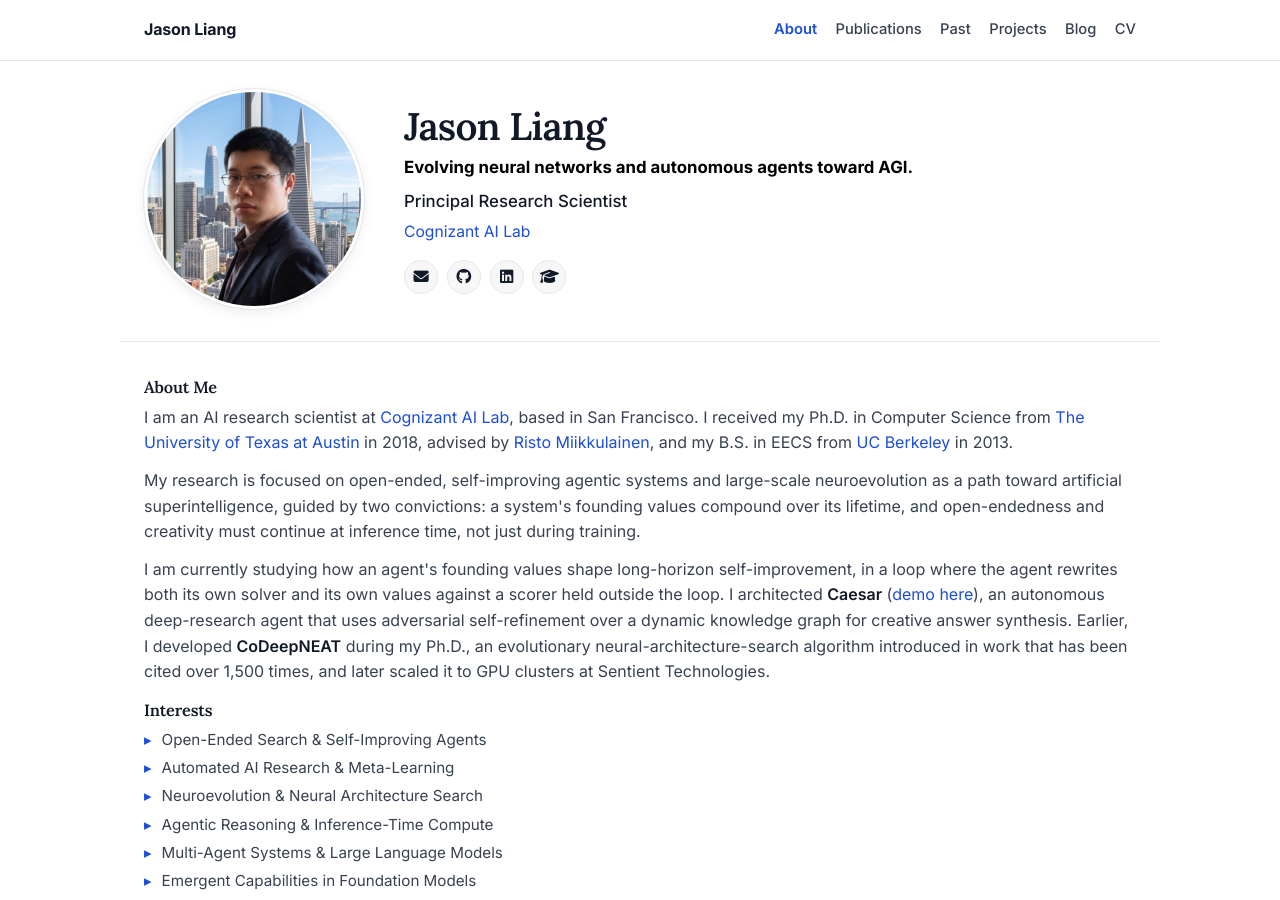
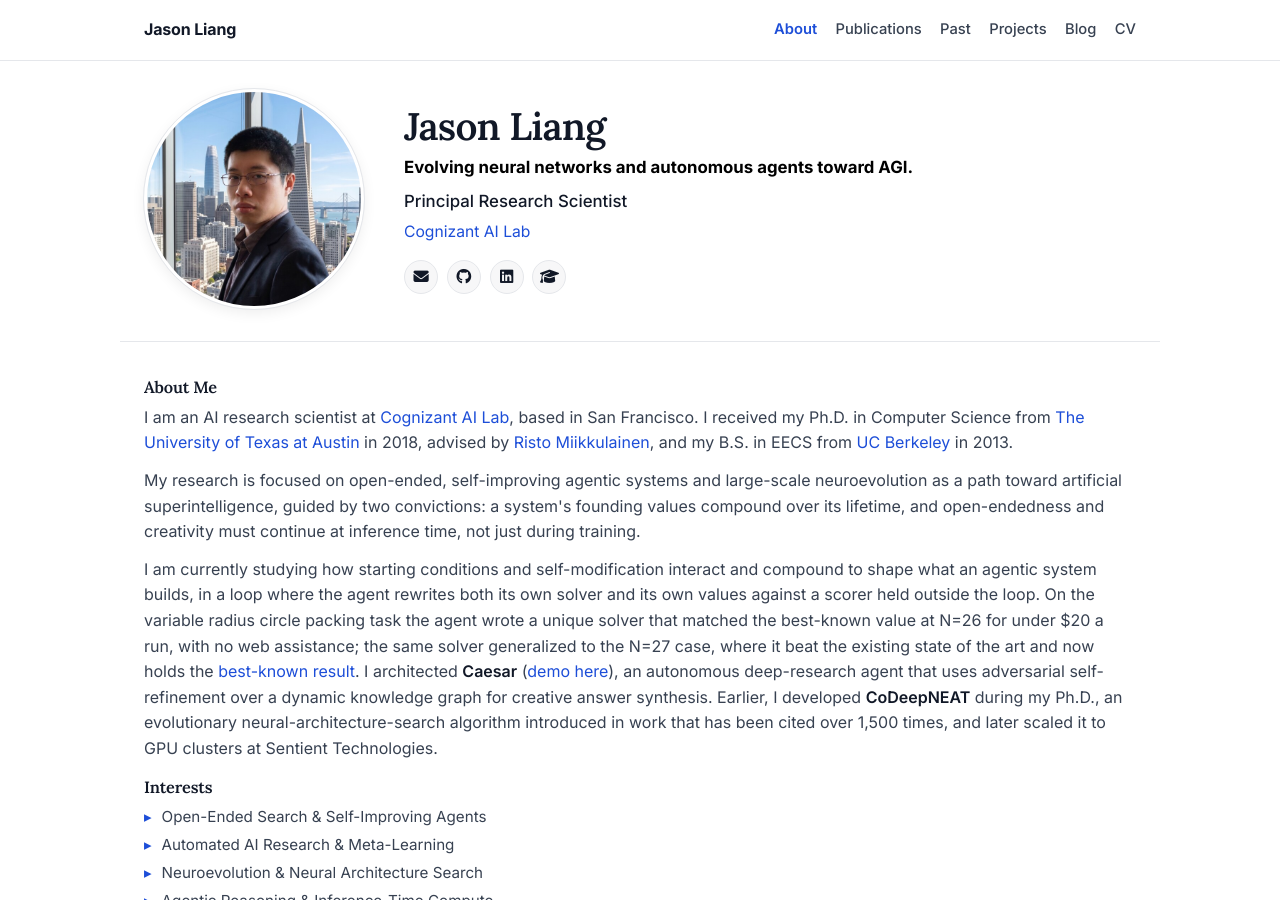
Before and after one commit to jasonzliang/jasonzliang.github.io, a Jekyll site: the page index.html, which Jekyll copies as it is, in a window 1280 px wide and 900 px high. Built offline with Jekyll 4.4.1, drawn with Linux system fonts in a browser that asks for light colours.

Commit message:
Update the self-improvement paragraph with the N=27 packing result
Replaces "how an agent's founding values shape long-horizon self-improvement"
with the accurate framing ("starting conditions and self-modification interact
and compound to shape what an agentic system builds") and adds the circle-packing
result: matched the best-known value at N=26 for under $20 a run with no web
assistance, then generalized to N=27 and beat the existing state of the art,
linking the Packomania csqv table as the citation.

"long-horizon" removed: runs are 15 iterations, which does not support it.

```diff
--- a/index.html
+++ b/index.html
@@ -136,7 +136,7 @@
     <h3 class="block-heading">About Me</h3>
     <p>I am an AI research scientist at <a href="https://www.cognizant.com/us/en/ai-labs" target="_blank" rel="noopener">Cognizant AI Lab</a>, based in San Francisco. I received my Ph.D. in Computer Science from <a href="https://www.cs.utexas.edu/" target="_blank" rel="noopener">The University of Texas at Austin</a> in 2018, advised by <a href="https://www.cs.utexas.edu/users/risto/" target="_blank" rel="noopener">Risto Miikkulainen</a>, and my B.S. in EECS from <a href="https://eecs.berkeley.edu/" target="_blank" rel="noopener">UC Berkeley</a> in 2013.</p>
     <p>My research is focused on open-ended, self-improving agentic systems and large-scale neuroevolution as a path toward artificial superintelligence, guided by two convictions: a system's founding values compound over its lifetime, and open-endedness and creativity must continue at inference time, not just during training.</p>
-    <p>I am currently studying how an agent's founding values shape long-horizon self-improvement, in a loop where the agent rewrites both its own solver and its own values against a scorer held outside the loop. I architected <a href="https://jasonzliang.github.io/caesar-agent/" target="_blank" rel="noopener"><strong>Caesar</strong></a> (<a href="https://caesar.tanuki-owl.ts.net/" target="_blank" rel="noopener">demo here</a>), an autonomous deep-research agent that uses adversarial self-refinement over a dynamic knowledge graph for creative answer synthesis. Earlier, I developed <a href="https://arxiv.org/abs/1703.00548" target="_blank" rel="noopener"><strong>CoDeepNEAT</strong></a> during my Ph.D., an evolutionary neural-architecture-search algorithm introduced in work that has been cited over 1,500 times, and later scaled it to GPU clusters at Sentient Technologies.</p>
+    <p>I am currently studying how starting conditions and self-modification interact and compound to shape what an agentic system builds, in a loop where the agent rewrites both its own solver and its own values against a scorer held outside the loop. On the variable radius circle packing task the agent wrote a unique solver that matched the best-known value at N=26 for under $20 a run, with no web assistance; the same solver generalized to the N=27 case, where it beat the existing state of the art and now holds the <a href="https://www.packomania.com/csqv/csqv.html" target="_blank" rel="noopener">best-known result</a>. I architected <a href="https://jasonzliang.github.io/caesar-agent/" target="_blank" rel="noopener"><strong>Caesar</strong></a> (<a href="https://caesar.tanuki-owl.ts.net/" target="_blank" rel="noopener">demo here</a>), an autonomous deep-research agent that uses adversarial self-refinement over a dynamic knowledge graph for creative answer synthesis. Earlier, I developed <a href="https://arxiv.org/abs/1703.00548" target="_blank" rel="noopener"><strong>CoDeepNEAT</strong></a> during my Ph.D., an evolutionary neural-architecture-search algorithm introduced in work that has been cited over 1,500 times, and later scaled it to GPU clusters at Sentient Technologies.</p>
     <!--
       =============================================================
       For the person who view-sources this page.
```
